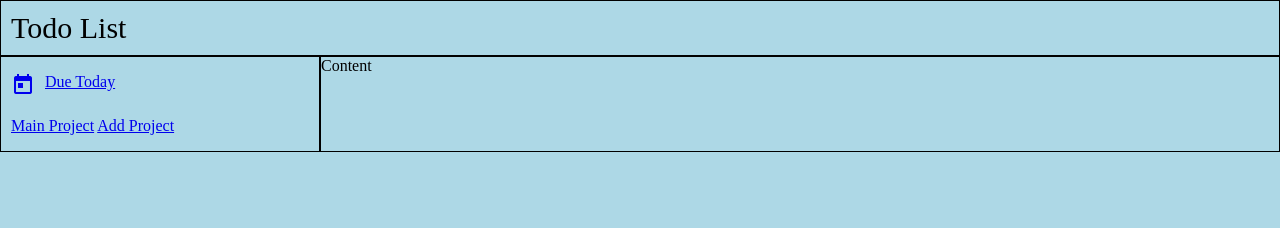
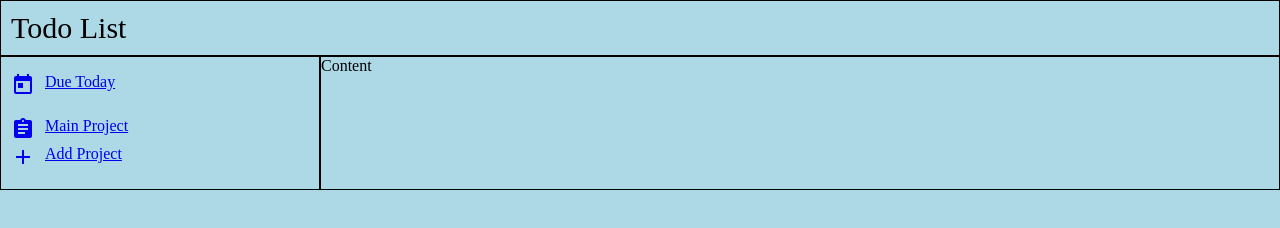
Before and after one commit to eimon851/odin-todo, a website built with webpack: page src/template.html in a window 1280 px wide. Built offline with nearby package versions, Linux system fonts and the light colour scheme.

Commit message:
added icons to each links

```diff
--- a/src/styles.css
+++ b/src/styles.css
@@ -34,10 +34,11 @@ ul {
     grid-area: sidebar;
 }
 
-#sidebar .due-date-container {
+#sidebar .due-date-container,.main-project-container,.add-project-container {
     display: flex;
     gap: 10px;
 }
+
 #content {
     grid-area: content
 }
--- a/src/template.html
+++ b/src/template.html
@@ -4,9 +4,7 @@
     <meta charset="UTF-8">
     <meta name="viewport" content="width=device-width, initial-scale=1.0">
     <title>To-do Project</title>
-    <link href="https://fonts.googleapis.com/icon?family=Material+Icons"
-      rel="stylesheet">
-</head>
+    <link href="https://fonts.googleapis.com/icon?family=Material+Icons" rel="stylesheet">
 <body>
     <div>
         <div class="main-container">
@@ -23,8 +21,24 @@
                     </a>
                 </ul>
                 <ul>
-                    <a href=".">Main Project</a>
-                    <a href=".">Add Project</a>
+                    <a href=".">
+                        <div class="main-project-container">
+                            <div class="icon">
+                                <span class="material-icons">assignment</span>
+                            </div>
+                            <div class="title">Main Project</div>
+                        </div>
+                    </a>
+                    <a href=".">
+                        <a href=".">
+                        <div class="add-project-container">
+                            <div class="icon">
+                                <span class="material-icons">add</span>
+                            </div>
+                            <div class="title">Add Project</div>
+                        </div>
+                    </a>
+                    </a>
                 </ul>
             </div>
             <div class="item" id="content">Content</div>
```
